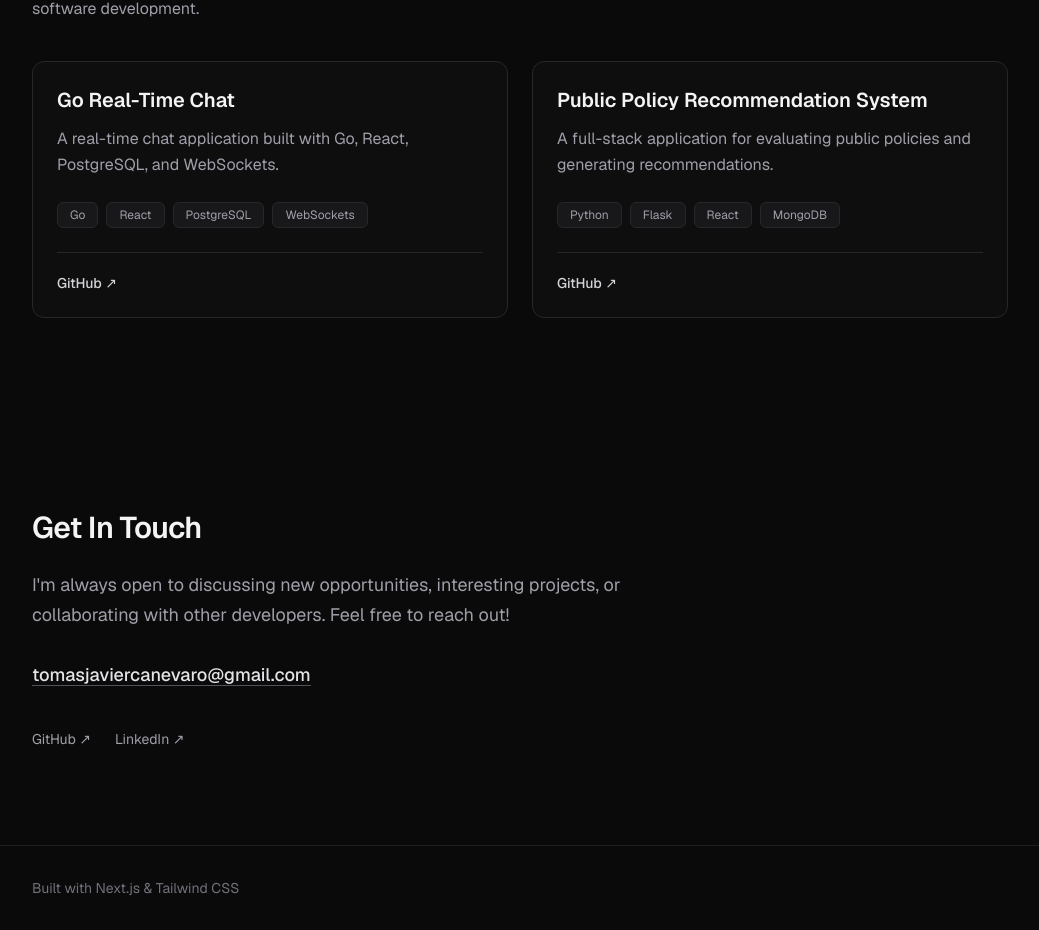
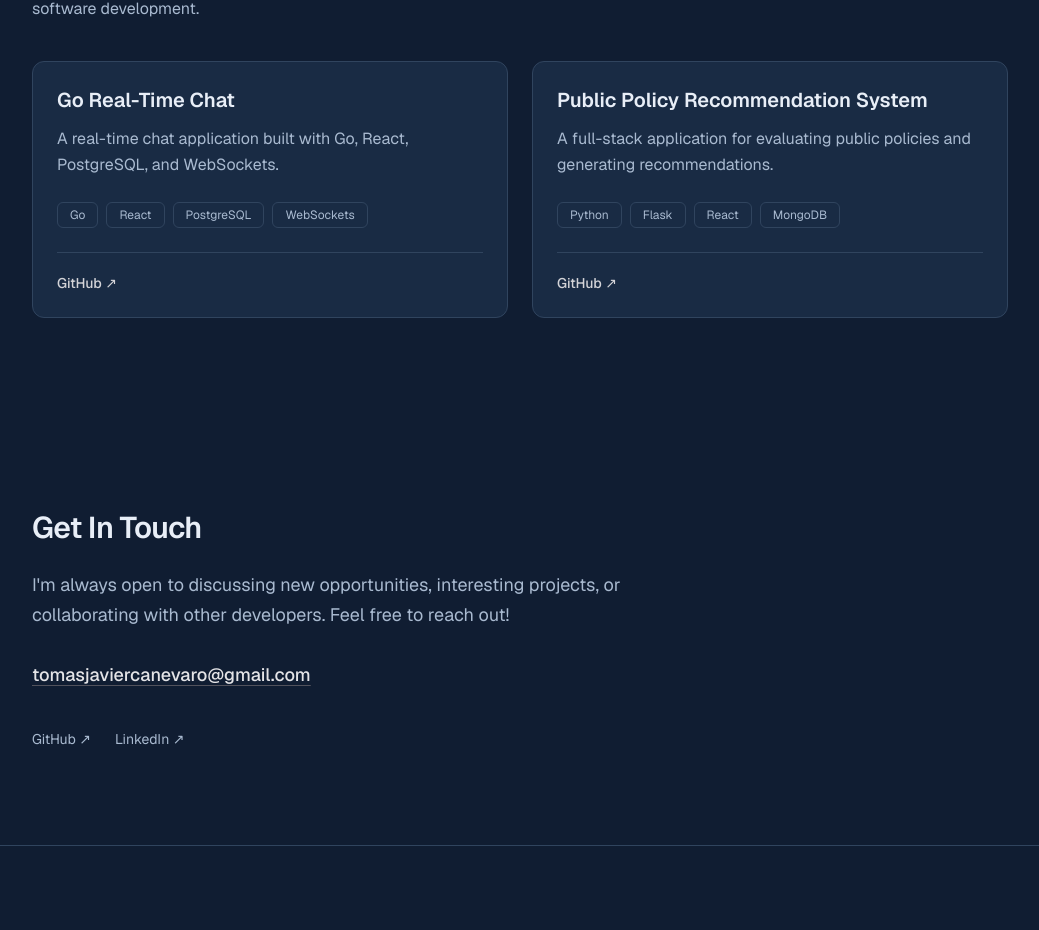
Before and after one commit to TomasCanevaro/portfolio, a Next.js app: page / in a window 1280 px wide. Shown: the part 1818-2748 px from the top of the page, without its empty margins (120-1159 px from the left). Built offline with nearby package versions, Linux system fonts and the light colour scheme.

Commit message:
update to navy blue theme

```diff
--- a/src/app/globals.css
+++ b/src/app/globals.css
@@ -1,23 +1,22 @@
+
 @import "tailwindcss";
 
 :root {
-  --background: #0a0a0a;
-  --foreground: #ededed;
-  --muted: #a1a1aa;
-  --border: #27272a;
+  --background: #101d32;
+  --foreground: #e8eef7;
+  --muted: #a9bad0;
+  --border: #30445e;
 }
 
 * {
   box-sizing: border-box;
 }
 
-
 @media (prefers-reduced-motion: no-preference) {
   html {
     scroll-behavior: smooth;
   }
 }
-
 
 body {
   margin: 0;
@@ -27,6 +26,6 @@ body {
 }
 
 ::selection {
-  background: #3f3f46;
+  background: #42618a;
   color: #ffffff;
 }
--- a/src/app/page.tsx
+++ b/src/app/page.tsx
@@ -11,7 +11,7 @@ export default function Home() {
       <section className="flex min-h-[70vh] items-center py-20">
         <Container>
           <div className="max-w-2xl">
-            <p className="mb-4 text-sm font-medium tracking-widest text-zinc-400 uppercase">
+            <p className="mb-4 text-sm font-medium tracking-widest text-[#a9bad0] uppercase">
               Software Developer
             </p>
 
@@ -19,7 +19,7 @@ export default function Home() {
               Hi, I&apos;m Tomas.
             </h1>
 
-            <p className="max-w-xl text-lg leading-relaxed text-zinc-400">
+            <p className="max-w-xl text-lg leading-relaxed text-[#a9bad0]">
               I build modern applications and enjoy solving problems
               through clean, efficient, and maintainable code.
             </p>
--- a/src/components/layout/Footer.tsx
+++ b/src/components/layout/Footer.tsx
@@ -3,10 +3,10 @@ import Container from "./Container";
 
 export default function Footer() {
   return (
-    <footer className="border-t border-zinc-800/70 py-8">
+    <footer className="border-t border-[#30445e] py-8">
       <Container>
-        <div className="flex flex-col items-center justify-between gap-4 text-sm text-zinc-500 sm:flex-row">
-          <p>Built with Next.js & Tailwind CSS</p>
+        <div className="flex flex-col items-center justify-between gap-4 text-sm text-[#a9bad0] sm:flex-row">
+
         </div>
       </Container>
     </footer>
--- a/src/components/layout/Navbar.tsx
+++ b/src/components/layout/Navbar.tsx
@@ -10,7 +10,7 @@ const navLinks = [
 
 export default function Navbar() {
   return (
-    <header className="border-b border-zinc-800/70">
+    <header className="border-b border-[#30445e]">
       <Container>
         <nav
           aria-label="Main navigation"
@@ -18,7 +18,7 @@ export default function Navbar() {
         >
           <Link
             href="/"
-            className="shrink-0 text-lg font-semibold tracking-tight text-zinc-100"
+            className="shrink-0 text-lg font-semibold tracking-tight text-[#e8eef7]"
           >
             Portfolio<span className="text-zinc-500">.</span>
           </Link>
@@ -28,7 +28,7 @@ export default function Navbar() {
               <Link
                 key={link.label}
                 href={link.href}
-                className="text-sm text-zinc-400 transition-colors hover:text-zinc-100"
+                className="text-sm text-[#a9bad0] transition-colors hover:text-[#e8eef7]"
               >
                 {link.label}
               </Link>
--- a/src/components/projects/ProjectCard.tsx
+++ b/src/components/projects/ProjectCard.tsx
@@ -11,9 +11,9 @@ export default function ProjectCard({
   project,
 }: ProjectCardProps) {
   return (
-    <article className="flex h-full flex-col overflow-hidden rounded-xl border border-zinc-800 bg-zinc-900/30 transition-colors hover:border-zinc-600">
+    <article className="flex h-full flex-col overflow-hidden rounded-xl border border-[#30445e] bg-[#192b44] transition-colors hover:border-zinc-600">
       {project.image && (
-        <div className="relative aspect-video overflow-hidden border-b border-zinc-800 bg-zinc-900">
+        <div className="relative aspect-video overflow-hidden border-b border-[#30445e] bg-[#192b44]">
           <Image
             src={project.image}
             alt={`Screenshot of ${project.title}`}
@@ -26,16 +26,16 @@ export default function ProjectCard({
 
       <div className="flex flex-1 flex-col p-6">
 
-        <h3 className="mb-3 text-xl font-semibold text-zinc-100">
+        <h3 className="mb-3 text-xl font-semibold text-[#e8eef7]">
           <Link
             href={`/projects/${project.id}`}
-            className="transition-colors hover:text-zinc-400"
+            className="transition-colors hover:text-[#a9bad0]"
           >
             {project.title}
           </Link>
         </h3>
 
-        <p className="mb-6 leading-relaxed text-zinc-400">
+        <p className="mb-6 leading-relaxed text-[#a9bad0]">
           {project.description}
         </p>
 
@@ -43,14 +43,14 @@ export default function ProjectCard({
           {project.technologies.map((technology) => (
             <span
               key={technology}
-              className="rounded-md border border-zinc-800 bg-zinc-900 px-3 py-1 text-xs text-zinc-400"
+              className="rounded-md border border-[#30445e] bg-[#192b44] px-3 py-1 text-xs text-[#a9bad0]"
             >
               {technology}
             </span>
           ))}
         </div>
 
-        <div className="mt-auto flex gap-5 border-t border-zinc-800 pt-5">
+        <div className="mt-auto flex gap-5 border-t border-[#30445e] pt-5">
           {project.githubUrl && (
             <a
               href={project.githubUrl}
--- a/src/components/sections/About.tsx
+++ b/src/components/sections/About.tsx
@@ -6,11 +6,11 @@ export default function About() {
     <section id="about" className="py-24">
       <Container>
         <div className="max-w-3xl">
-          <h2 className="mb-8 text-3xl font-semibold tracking-tight text-zinc-100">
+          <h2 className="mb-8 text-3xl font-semibold tracking-tight text-[#e8eef7]">
             About Me
           </h2>
 
-          <div className="space-y-5 text-lg leading-relaxed text-zinc-400">
+          <div className="space-y-5 text-lg leading-relaxed text-[#a9bad0]">
             <p>
               I&apos;m a software developer who enjoys building
               applications and exploring new technologies.
--- a/src/components/sections/Contact.tsx
+++ b/src/components/sections/Contact.tsx
@@ -6,11 +6,11 @@ export default function Contact() {
     <section id="contact" className="py-24">
       <Container>
         <div className="max-w-2xl">
-          <h2 className="mb-6 text-3xl font-semibold tracking-tight text-zinc-100">
+          <h2 className="mb-6 text-3xl font-semibold tracking-tight text-[#e8eef7]">
             Get In Touch
           </h2>
 
-          <p className="mb-8 text-lg leading-relaxed text-zinc-400">
+          <p className="mb-8 text-lg leading-relaxed text-[#a9bad0]">
             I&apos;m always open to discussing new opportunities,
             interesting projects, or collaborating with other
             developers. Feel free to reach out!
@@ -29,7 +29,7 @@ export default function Contact() {
               href="https://github.com/TomasCanevaro"
               target="_blank"
               rel="noopener noreferrer"
-              className="text-sm text-zinc-400 transition-colors hover:text-zinc-100"
+              className="text-sm text-[#a9bad0] transition-colors hover:text-[#e8eef7]"
             >
               GitHub ↗
             </a>
@@ -38,7 +38,7 @@ export default function Contact() {
               href="https://www.linkedin.com/in/tomas-canevaro-b243b5145/"
               target="_blank"
               rel="noopener noreferrer"
-              className="text-sm text-zinc-400 transition-colors hover:text-zinc-100"
+              className="text-sm text-[#a9bad0] transition-colors hover:text-[#e8eef7]"
             >
               LinkedIn ↗
             </a>
--- a/src/components/sections/Projects.tsx
+++ b/src/components/sections/Projects.tsx
@@ -7,11 +7,11 @@ export default function Projects() {
   return (
     <section id="projects" className="py-24">
       <Container>
-        <h2 className="mb-4 text-3xl font-semibold tracking-tight text-zinc-100">
+        <h2 className="mb-4 text-3xl font-semibold tracking-tight text-[#e8eef7]">
           Projects
         </h2>
 
-        <p className="mb-10 max-w-2xl text-zinc-400">
+        <p className="mb-10 max-w-2xl text-[#a9bad0]">
           A selection of projects I&apos;ve worked on,
           showcasing different technologies and approaches
           to software development.
--- a/src/components/sections/TechStack.tsx
+++ b/src/components/sections/TechStack.tsx
@@ -24,7 +24,7 @@ export default function TechStack() {
   return (
     <section id="skills" className="py-24">
       <Container>
-        <h2 className="mb-10 text-3xl font-semibold tracking-tight text-zinc-100">
+        <h2 className="mb-10 text-3xl font-semibold tracking-tight text-[#e8eef7]">
           Tech Stack
         </h2>
 
@@ -32,7 +32,7 @@ export default function TechStack() {
           {technologies.map((group) => (
             <div
               key={group.category}
-              className="rounded-xl border border-zinc-800 bg-zinc-900/30 p-6"
+              className="rounded-xl border border-[#30445e] bg-[#192b44] p-6"
             >
               <h3 className="mb-5 text-lg font-medium text-zinc-200">
                 {group.category}
@@ -42,7 +42,7 @@ export default function TechStack() {
                 {group.items.map((technology) => (
                   <span
                     key={technology}
-                    className="rounded-md border border-zinc-800 bg-zinc-900 px-3 py-1.5 text-sm text-zinc-400"
+                    className="rounded-md border border-[#30445e] bg-[#192b44] px-3 py-1.5 text-sm text-[#a9bad0]"
                   >
                     {technology}
                   </span>
```
Also changed, not shown: src/app/projects/[id]/page.tsx (+6 -6 lines).
